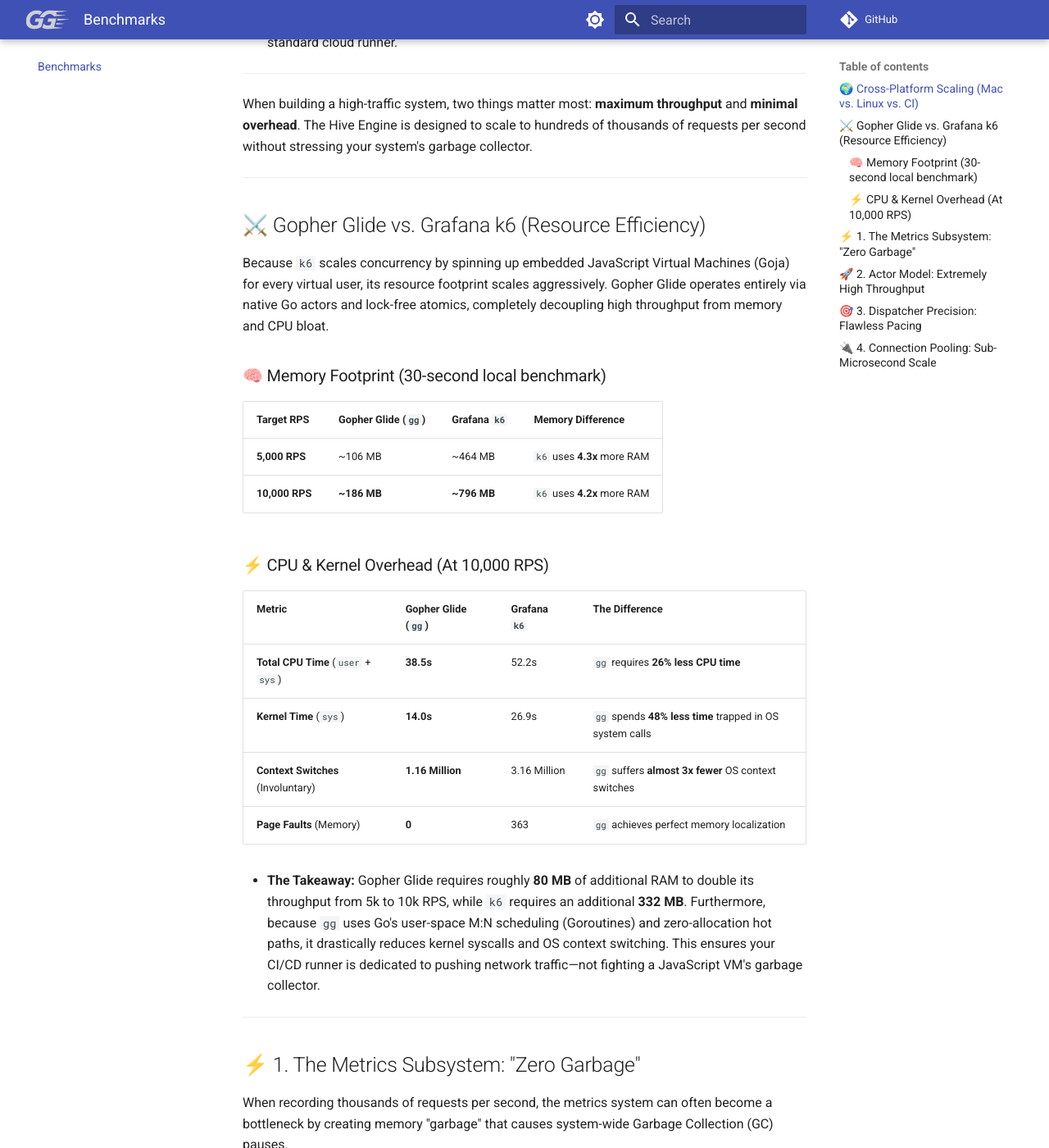
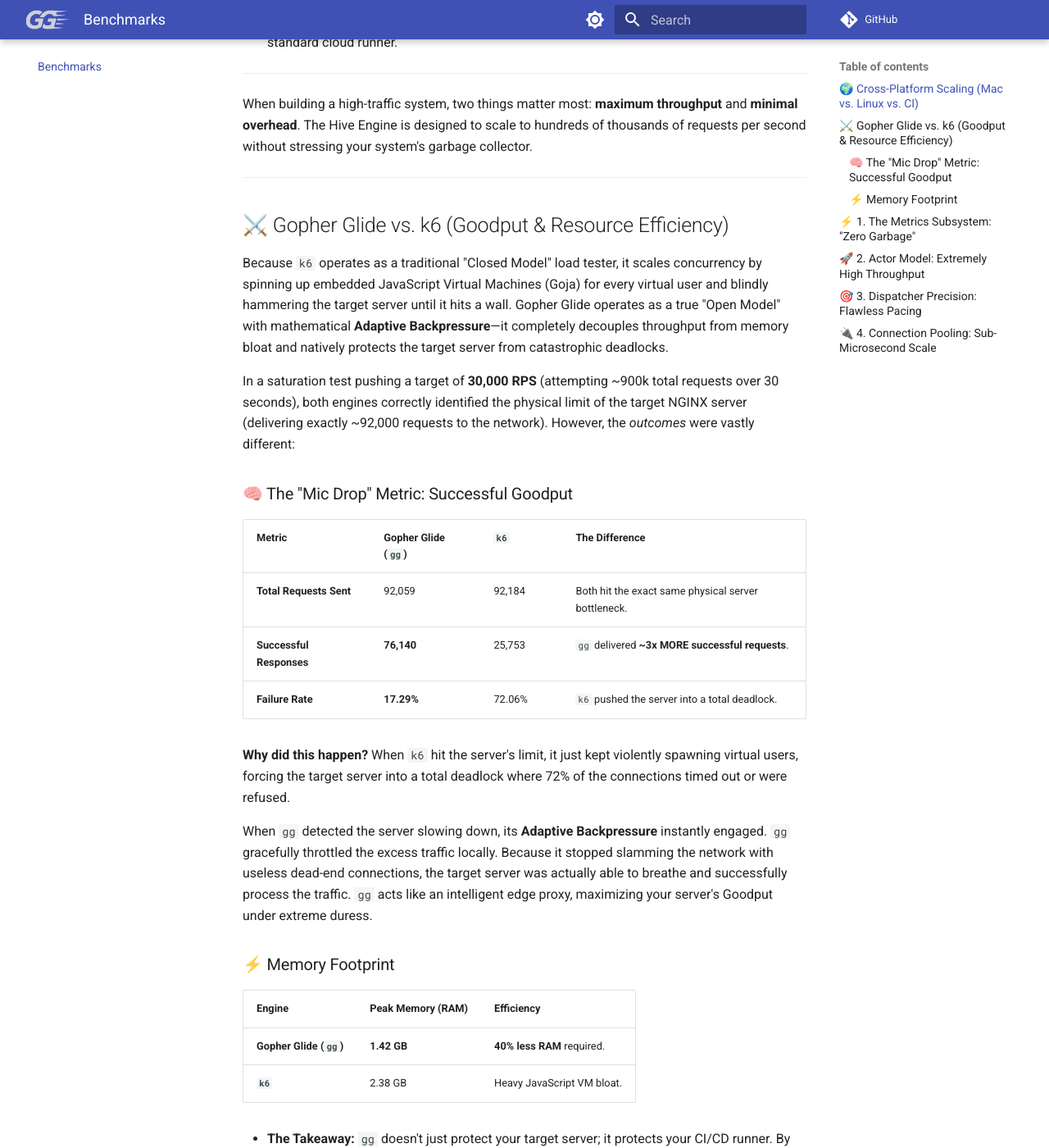
Before and after one commit to shyam-s00/gopher-glide, an MkDocs documentation site: the page built from docs/BENCHMARKS.md, in a window 1280 px wide and 1400 px high, scrolled down 1268 px. Shown: the whole window at 82% size. Built offline with MkDocs 1.6.1 and Material for MkDocs 9.7.7, drawn with Linux system fonts in a browser that asks for light colours; comment, search, counter and statistics services are not loaded; some of the changed text lies outside the part shown.

Commit message:
docs: update resource benchmarks

```diff
--- a/docs/BENCHMARKS.md
+++ b/docs/BENCHMARKS.md
@@ -33,27 +33,33 @@ When building a high-traffic system, two things matter most: **maximum throughpu
 
 ---
 
-## ⚔️ Gopher Glide vs. Grafana k6 (Resource Efficiency)
+## ⚔️ Gopher Glide vs. k6 (Goodput & Resource Efficiency)
 
-Because `k6` scales concurrency by spinning up embedded JavaScript Virtual Machines (Goja) for every virtual user, its resource footprint scales aggressively. Gopher Glide operates entirely via native Go actors and lock-free atomics, completely decoupling high throughput from memory and CPU bloat.
+Because `k6` operates as a traditional "Closed Model" load tester, it scales concurrency by spinning up embedded JavaScript Virtual Machines (Goja) for every virtual user and blindly hammering the target server until it hits a wall. Gopher Glide operates as a true "Open Model" with mathematical **Adaptive Backpressure**—it completely decouples throughput from memory bloat and natively protects the target server from catastrophic deadlocks.
 
-### 🧠 Memory Footprint (30-second local benchmark)
+In a saturation test pushing a target of **30,000 RPS** (attempting ~900k total requests over 30 seconds), both engines correctly identified the physical limit of the target NGINX server (delivering exactly ~92,000 requests to the network). However, the *outcomes* were vastly different:
 
-| Target RPS | Gopher Glide (`gg`) | Grafana `k6` | Memory Difference |
+### 🧠 The "Mic Drop" Metric: Successful Goodput
+
+| Metric | Gopher Glide (`gg`) | `k6` | The Difference |
 | :--- | :--- | :--- | :--- |
-| **5,000 RPS** | ~106 MB | ~464 MB | `k6` uses **4.3x** more RAM |
-| **10,000 RPS** | **~186 MB** | **~796 MB** | `k6` uses **4.2x** more RAM |
+| **Total Requests Sent** | 92,059 | 92,184 | Both hit the exact same physical server bottleneck. |
+| **Successful Responses** | **76,140** | 25,753 | `gg` delivered **~3x MORE successful requests**. |
+| **Failure Rate** | **17.29%** | 72.06% | `k6` pushed the server into a total deadlock. |
 
-### ⚡ CPU & Kernel Overhead (At 10,000 RPS)
+**Why did this happen?**
+When `k6` hit the server's limit, it just kept violently spawning virtual users, forcing the target server into a total deadlock where 72% of the connections timed out or were refused.
 
-| Metric | Gopher Glide (`gg`) | Grafana `k6` | The Difference |
-| :--- | :--- | :--- | :--- |
-| **Total CPU Time** (`user` + `sys`) | **38.5s** | 52.2s | `gg` requires **26% less CPU time** |
-| **Kernel Time** (`sys`) | **14.0s** | 26.9s | `gg` spends **48% less time** trapped in OS system calls |
-| **Context Switches** (Involuntary) | **1.16 Million** | 3.16 Million | `gg` suffers **almost 3x fewer** OS context switches |
-| **Page Faults** (Memory) | **0** | 363 | `gg` achieves perfect memory localization |
+When `gg` detected the server slowing down, its **Adaptive Backpressure** instantly engaged. `gg` gracefully throttled the excess traffic locally. Because it stopped slamming the network with useless dead-end connections, the target server was actually able to breathe and successfully process the traffic. `gg` acts like an intelligent edge proxy, maximizing your server's Goodput under extreme duress.
 
-* **The Takeaway:** Gopher Glide requires roughly **80 MB** of additional RAM to double its throughput from 5k to 10k RPS, while `k6` requires an additional **332 MB**. Furthermore, because `gg` uses Go's user-space M:N scheduling (Goroutines) and zero-allocation hot paths, it drastically reduces kernel syscalls and OS context switching. This ensures your CI/CD runner is dedicated to pushing network traffic—not fighting a JavaScript VM's garbage collector.
+### ⚡ Memory Footprint
+
+| Engine | Peak Memory (RAM) | Efficiency |
+| :--- | :--- | :--- |
+| **Gopher Glide (`gg`)** | **1.42 GB** | **40% less RAM** required. |
+| **`k6`** | 2.38 GB | Heavy JavaScript VM bloat. |
+
+* **The Takeaway:** `gg` doesn't just protect your target server; it protects your CI/CD runner. By using Go's user-space M:N scheduling and a mathematically proven backpressure system, `gg` extracts massive successful throughput without ever risking an Out-Of-Memory (OOM) crash.
 
 ---
 
```
Also changed, not shown: docs/index.md (+1 -1 lines), readme.md (+1 -1 lines).
